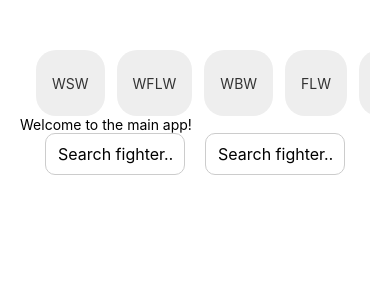
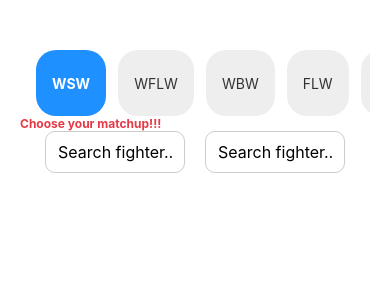
Before and after one commit to ozuranskiProject/UFC-Predictor-App, a React Native app in the folder Client-App/UFC-App/: screen / in a window 390 px wide. Shown: the top 300 px of the page. Built offline with nearby package versions, Linux system fonts and the light colour scheme.

Commit message:
added weightclass filtering based on selection

```diff
--- a/Client-App/UFC-App/App.js
+++ b/Client-App/UFC-App/App.js
@@ -1,11 +1,18 @@
-import React, { useEffect, useState } from 'react';
+import React, { useEffect, useState, useMemo } from 'react';
 import { View, Text, StyleSheet, ActivityIndicator } from 'react-native';
-import WeightClassSelector from './weight-class-picker';
+import WeightClassSelector, { weightClasses } from './weight-class-picker';
 import FighterSearch from './fighterSearch';
 import fighters from './fighterService';
 
 export default function App() {
   const [isReady, setIsReady] = useState(false); //use of true/false useState default automatically makes isReady hold boolean
+
+  const [weightClassLabel, setWeightClassLabel] = useState("Women's Strawweight"); // label in state // preselect weight class
+
+  const weightClassCode = useMemo(
+    () => weightClasses.find(o => o.label === weightClassLabel)?.code ?? null,
+    [weightClassLabel]
+  );
 
   useEffect(() => {                     //useEffect is confusing me but from my understanding, it lets you run something once after the app loads,
                                         // without it happening again every time the screen updates or "rerenders"
@@ -27,12 +34,15 @@ export default function App() {
 
   return (
     <View style={styles.container}>
-      <WeightClassSelector />
-      <Text>Welcome to the main app!</Text>
+      <WeightClassSelector
+        selectedLabel={weightClassLabel}
+        onSelect={setWeightClassLabel}
+      />
+      <Text style={styles.welcome}>Choose your matchup!!!</Text>
 
       <View style={styles.searchRow}>
-        <FighterSearch style={styles.searchBox} />
-        <FighterSearch style={styles.searchBox} />
+        <FighterSearch style={styles.searchBox} weightClassLabel={weightClassLabel} weightClassCode={weightClassCode}/>
+        <FighterSearch style={styles.searchBox} weightClassLabel={weightClassLabel} weightClassCode={weightClassCode}/>
       </View>
     </View >
   );
@@ -65,4 +75,11 @@ const styles = StyleSheet.create({
   searchBox: {
     width: 140,          // <- lock the width as parent, children should just use a percentage of this container
   },
+  welcome: {
+    fontSize: 12,             // make it bigger
+    fontWeight: 'bold',       // bold text
+    color: '#e63946',         // red text (pick any hex/rgb color)
+    justifyContent: 'center',         // spacing below the text
+    alignItems: 'center',
+  },
 });
--- a/Client-App/UFC-App/fighterSearch.js
+++ b/Client-App/UFC-App/fighterSearch.js
@@ -1,18 +1,33 @@
-import React, { useState } from 'react';
+import React, { useState, useMemo, useEffect, useRef } from 'react';
 import { View, TextInput, StyleSheet, FlatList, Text, Pressable, Image } from 'react-native';
-
 import { searchFighters, getFighterByName } from './fighterService';
 
 const PLACEHOLDER = 'https://upload.wikimedia.org/wikipedia/commons/7/7c/Profile_avatar_placeholder_large.png?20150327203541';
 
-export default function FighterSearch({ placeholder = 'Search fighter…', fighters = [], style }) {
+export default function FighterSearch({ weightClassCode, weightClassLabel, placeholder = 'Search fighter…', fighters = [], style }) {
   const [query, setQuery] = useState('');
 
   const [showResults, setShowResults] = useState(false); // for setting whether or not to show flatlist seuggestions dropdown
 
   const [selected, setSelected] = useState(null); // for storing actual chosen/selected fighter object
 
-  const results = searchFighters(query); //search fighters function includes fighter data set and sorts through it using the current query
+  //const results = searchFighters(query); //search fighters function includes fighter data set and sorts through it using the current query
+
+  const inputRef = useRef(null);
+
+  // 🔑 whenever the weight class changes, clear query + selection + dropdown
+  useEffect(() => {
+    setQuery('');
+    setShowResults(false);
+    setSelected(null);
+    // optional UX nicety:
+    inputRef.current?.blur?.();
+  }, [weightClassCode]); // or [weightClassLabel]
+
+  const results = useMemo(() => {
+    if (!query.trim()) return [];
+    return searchFighters(query, weightClassLabel, 10); // <-- MUST pass the label
+  }, [query, weightClassLabel]);
 
   function handleChange(text) { // idk if this is actually needed yet because of searchfighters but ill play with it for now
     setQuery(text);
@@ -27,13 +42,15 @@ export default function FighterSearch({ placeholder = 'Search fighter…', fight
     setSelected(f || null);        // save the full fighter object (so we can show photo, stats, etc.) trying to be smarter about edge cases
   }
 
+  console.log('FS props:', { weightClassLabel }); //fuck me i hate my life
+
   return (
     <View style={[styles.wrap, style]}>
       <TextInput
         style={styles.input}
         value={query}
         onChangeText={handleChange}
-        placeholder={placeholder}
+        placeholder={placeholder}  // CHANGED
         autoCorrect={false}
         autoCapitalize="words"
         testID="fighter-search-input"
--- a/Client-App/UFC-App/fighterService.js
+++ b/Client-App/UFC-App/fighterService.js
@@ -4,12 +4,16 @@ export function getAllFighters() {
   return fighters;
 }
 
-export function searchFighters(query, limit = 5) {
+export function searchFighters(query, weightClassLabel, limit = 5) {
   const q = query.trim().toLowerCase();                     //take typed name and interpret it as lowercase
   if (!q) return [];                                        //if nothing is typed, then appropriately return nothing
-  return fighters                                           //('else' kinda) return fighters that include that searched string
-    .filter(f => (f.name || '').toLowerCase().includes(q))  //'.filter(variable => rules on filtering)'
-    .slice(0, limit);                                       //take the best 5 matches to show
+  //return fighters                                           //('else' kinda) return fighters that include that searched string
+  //  .filter(f => (f.name || '').toLowerCase().includes(q))  //'.filter(variable => rules on filtering)' in this case .includes q is whats actually doing the work as it says to return stuff with the query string in it
+  //  .filter(f => f.weight_class === weightClassLabel)       // weight class filter
+  //  .slice(0, limit);                                       //take the best 5 matches to show
+  let arr = fighters.filter(f => (f.name || '').toLowerCase().includes(q));
+  if (weightClassLabel) arr = arr.filter(f => f.weight_class === weightClassLabel); // optional but recommended
+  return arr.slice(0, limit);
 }
 
 export function getFighterByName(name) {
--- a/Client-App/UFC-App/weight-class-picker.js
+++ b/Client-App/UFC-App/weight-class-picker.js
@@ -1,32 +1,43 @@
 import React, { useState } from 'react';
 import { FlatList, Text, Pressable, View, StyleSheet } from 'react-native';
 
-const weightClasses = [
-  'WSW', "WFLW", "WBW", 'FLW', 'BW', 'FW', 'LW',
-  'WW', 'MW', 'LHW', 'HW'
+export const weightClasses = [
+  { code: 'WSW', label: "Women's Strawweight" },
+  { code: 'WFLW', label: "Women's Flyweight" },
+  { code: 'WBW', label: "Women's Bantamweight" },
+  { code: 'FLW',  label: 'Flyweight' },
+  { code: 'BW',   label: 'Bantamweight' },
+  { code: 'FW',   label: 'Featherweight' },
+  { code: 'LW',   label: 'Lightweight' },
+  { code: 'WW',   label: 'Welterweight' },
+  { code: 'MW',   label: 'Middleweight' },
+  { code: 'LHW',  label: 'Light Heavyweight' },
+  { code: 'HW',   label: 'Heavyweight' },
 ];
 
-export default function WeightClassSelector() {
-  const [selected, setSelected] = useState(null); // For visual feedback only
+export default function WeightClassSelector({ selectedLabel, onSelect }) {
+  //MOVED TO PARENT -> const [selected, setSelected] = useState('WSW'); // Preselected first item now so that search without selection is impossible
+
+  const selectedCode = weightClasses.find(o => o.label === selectedLabel)?.code;
 
   return (
     <View style={{ height: 66}}>
       <FlatList
         data={weightClasses}
-        keyExtractor={(item) => item}
+        keyExtractor={(o) => o.code}
         horizontal
         showsHorizontalScrollIndicator={false}
         contentContainerStyle={styles.scrollContainer}
         renderItem={({ item }) => (
           <Pressable
-            onPress={() => setSelected(item)}
+            onPress={() => onSelect(item.label)}
             style={[
               styles.item,
-              selected === item && styles.selectedItem
+              selectedCode === item.code && styles.selectedItem
             ]}
           >
-            <Text style={selected === item ? styles.selectedText : styles.text}>
-              {item}
+            <Text style={selectedCode === item.code ? styles.selectedText : styles.text}>
+              {item.code}
             </Text>
           </Pressable>
         )}
```
